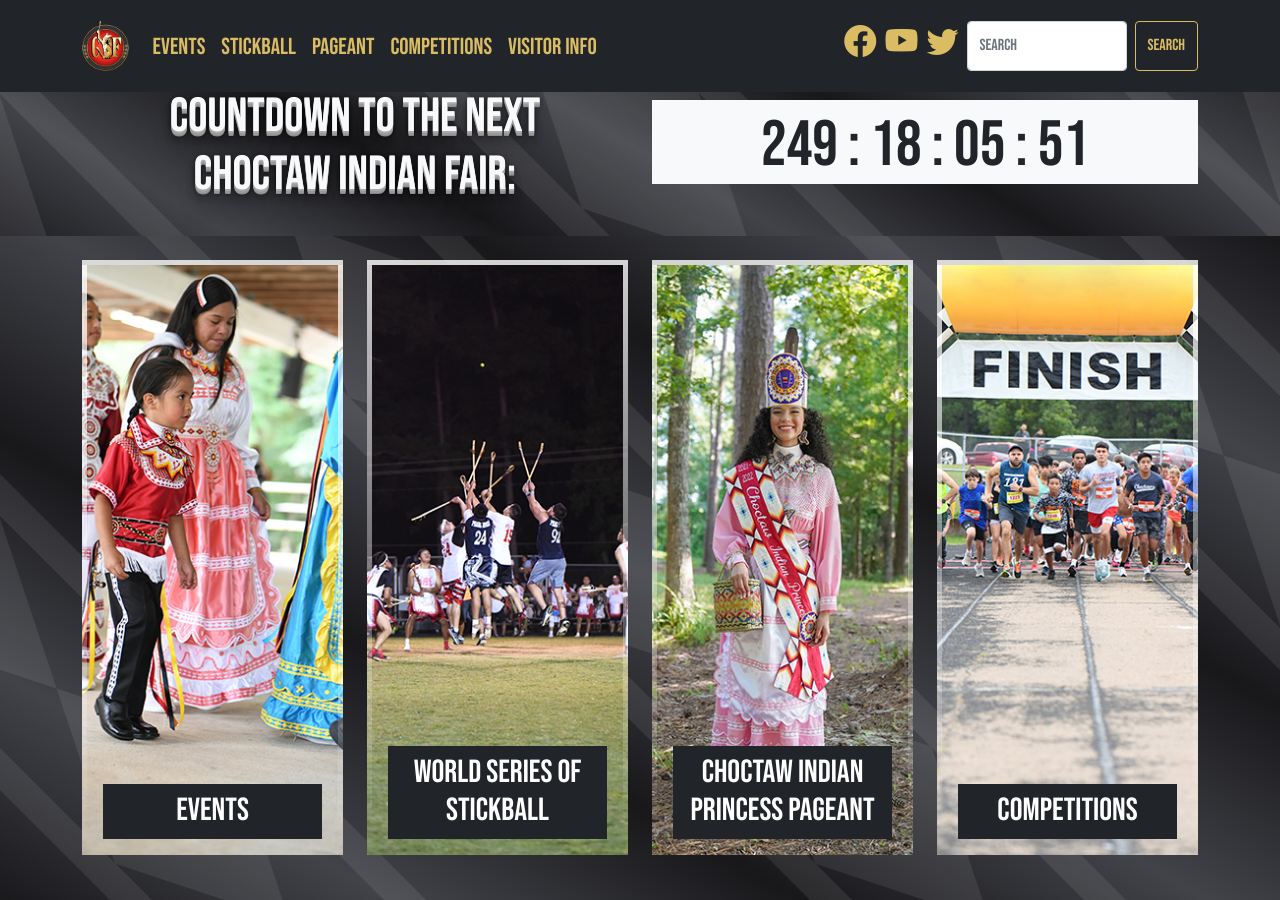
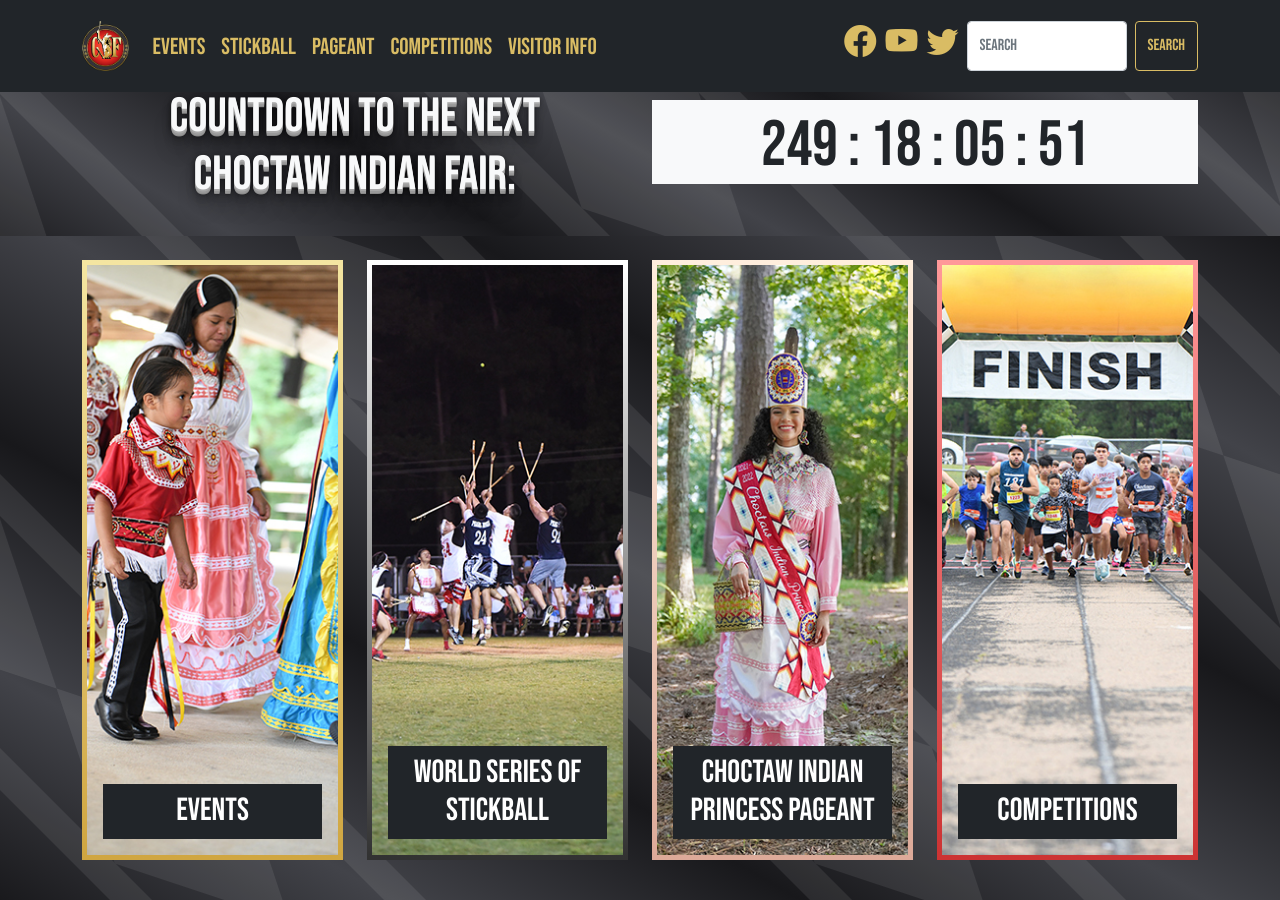
Before and after one commit to smattera/smattera.github.io, a Jekyll site: the page built from index.md, in a window 1280 px wide and 900 px high, scrolled down 1669 px. Built offline with Jekyll 4.4.1, drawn with Linux system fonts in a browser that asks for light colours; nearby versions of some CDN libraries.

Commit message:
Update home.html

```diff
--- a/_includes/home.html
+++ b/_includes/home.html
@@ -64,7 +64,7 @@
     <div class="row row-cols-1 row-cols-md-2 row-cols-lg-4 g-4">
       <div class="col">
         <a href="/events/">
-          <div class="card card-bg1 opaque card-black-border">
+          <div class="card card-bg1 opaque card-gold-border">
             <div class="card-img-overlay d-flex flex-column">
               <div class="mt-auto bg-dark pt-2">
                 <p class="card-title h4">EVENTS</p>
@@ -86,7 +86,7 @@
       </div>
       <div class="col">
         <a href="/pageant/">
-          <div class="card card-bg3 opaque card-black-border">
+          <div class="card card-bg3 opaque card-rose-border">
             <div class="card-img-overlay d-flex flex-column">
               <div class="mt-auto bg-dark pt-2">
                 <p class="card-title h4">CHOCTAW INDIAN PRINCESS PAGEANT</p>
@@ -97,7 +97,7 @@
       </div>
       <div class="col">
         <a href="/competitions/">
-          <div class="card card-bg4 opaque card-black-border">
+          <div class="card card-bg4 opaque card-red-border">
             <div class="card-img-overlay d-flex flex-column">
               <div class="mt-auto bg-dark pt-2">
                 <p class="card-title h4">COMPETITIONS</p>
--- a/assets/css/main.css
+++ b/assets/css/main.css
@@ -217,14 +217,14 @@
   border: 10px solid;
   border-image-slice: 1;
   border-width: 5px;
-  border-image-source: linear-gradient(to bottom, #ff0000, #990000);
+  border-image-source: linear-gradient(to bottom, #ff9999, #cc3333);
 }
 
 .card-black-border {
   border: 10px solid;
   border-image-slice: 1;
   border-width: 5px;
-  border-image-source: linear-gradient(to bottom, rgba(255, 255, 255, 0.8), rgba(255, 255, 255, 0));
+  border-image-source: linear-gradient(to bottom, white, #323232);
 }
 
 .card-rose-border {
--- a/assets/css/main.scss
+++ b/assets/css/main.scss
@@ -251,14 +251,14 @@
   border: 10px solid;
   border-image-slice: 1;
   border-width: 5px;
-  border-image-source: linear-gradient(to bottom, #ff0000, #990000);
+  border-image-source: linear-gradient(to bottom, #ff9999, #cc3333);
 }
 
 .card-black-border {
   border: 10px solid;
   border-image-slice: 1;
   border-width: 5px;
-  border-image-source: linear-gradient(to bottom, rgba(255,255,255,0.8), rgba(255,255,255,0));
+  border-image-source: linear-gradient(to bottom, rgba(255,255,255,1), rgba(50,50,50,1));
 }
 
 .card-rose-border {
```
Also changed, not shown: 1 other file.
